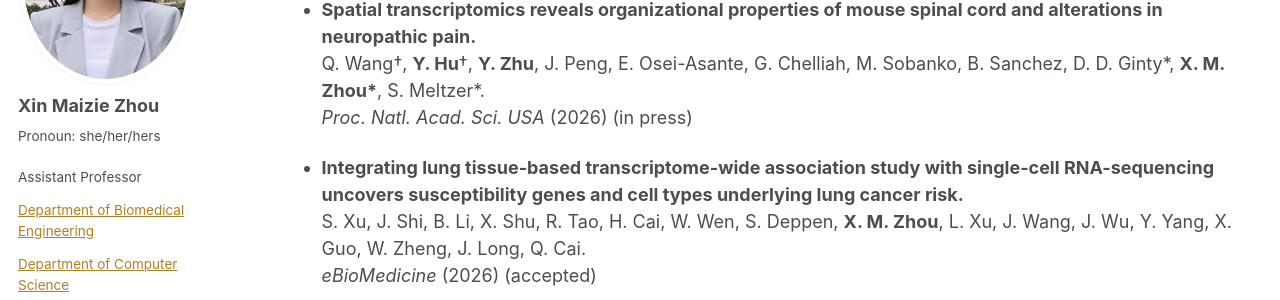
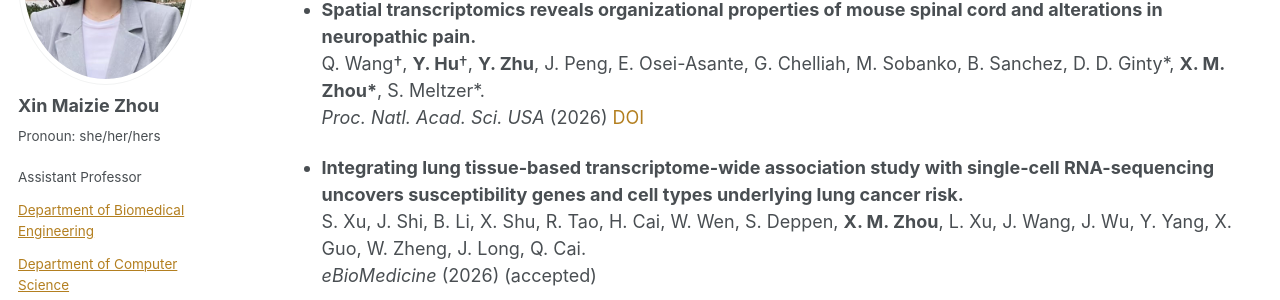
Before and after one commit to maiziezhoulab/Maiziezhoulab.github.io, a Jekyll site: the page built from _pages/publications.md, in a window 1280 px wide and 900 px high, scrolled down 1644 px. Shown: the part 153-453 px from the top of the window. Built offline with Jekyll 4.4.1, drawn with Linux system fonts in a browser that asks for light colours; some web fonts are replaced.

Commit message:
Update publications.md

```diff
--- a/_pages/publications.md
+++ b/_pages/publications.md
@@ -71,7 +71,7 @@ Used Xin Maizie Zhou (X. M. Zhou) for publications after 2022.
 ### 2026
 - **Spatial transcriptomics reveals organizational properties of mouse spinal cord and alterations in neuropathic pain.**
   Q. Wang†, **Y. Hu**†, **Y. Zhu**, J. Peng, E. Osei-Asante, G. Chelliah, M. Sobanko, B. Sanchez, D. D. Ginty\*, **X. M. Zhou\***, S. Meltzer\*.
-  _Proc. Natl. Acad. Sci. USA_ (2026) (in press)
+  _Proc. Natl. Acad. Sci. USA_ (2026) [DOI](https://doi.org/10.1073/pnas.2623177123)
 
 - **Integrating lung tissue-based transcriptome-wide association study with single-cell RNA-sequencing uncovers susceptibility genes and cell types underlying lung cancer risk.**
   S. Xu, J. Shi, B. Li, X. Shu, R. Tao, H. Cai, W. Wen, S. Deppen, **X. M. Zhou**, L. Xu, J. Wang, J. Wu, Y. Yang, X. Guo, W. Zheng, J. Long, Q. Cai.
```
